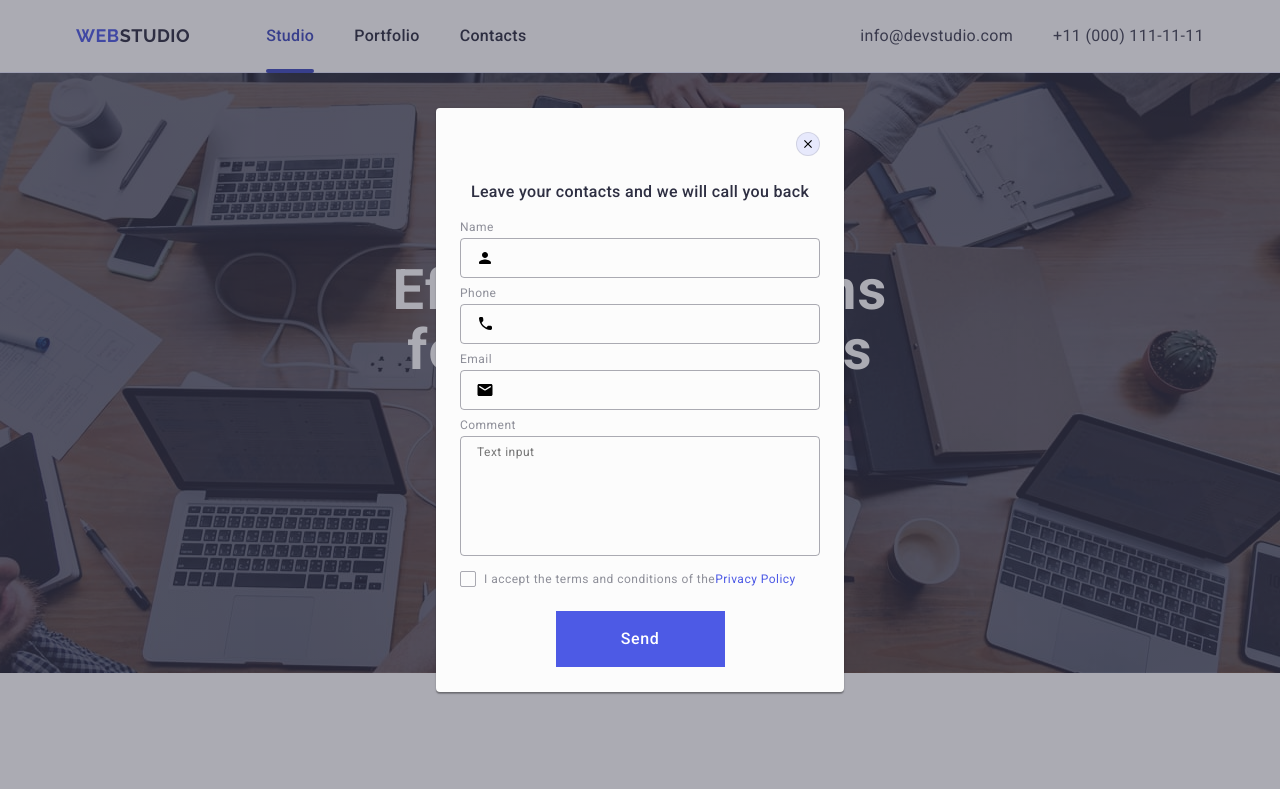
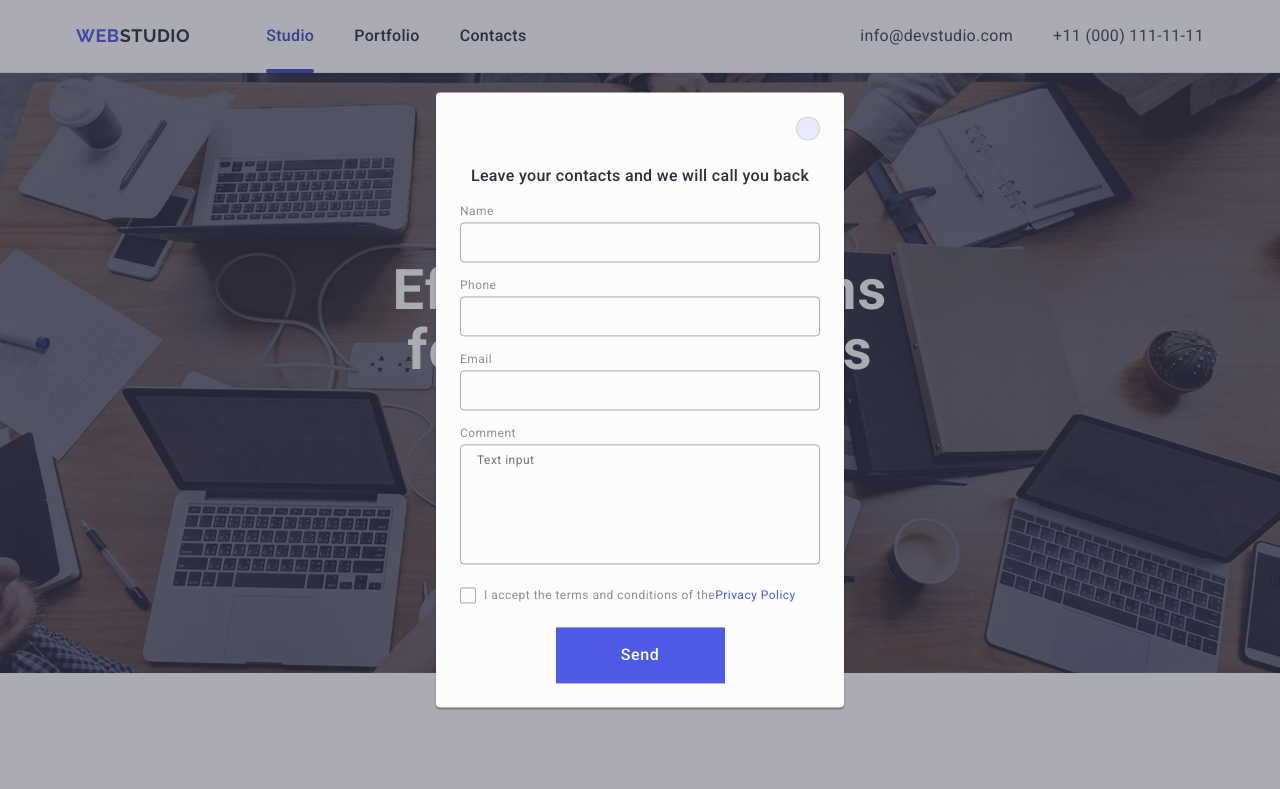
Before and after one commit to dzherdzh7/goit-markup-hw-05, a plain HTML site: page index.html in a window 1280 px wide. Shown: the top 789 px of the page. Drawn offline with nearby package versions, Linux system fonts and the light colour scheme.

Commit message:
fixed 12

```diff
--- a/css/styles.css
+++ b/css/styles.css
@@ -548,8 +548,7 @@ img {
   width: 408px;
   min-height: 584px;
   background: #fcfcfc;
-  box-shadow: 0px 1px 1px rgba(0, 0, 0, 0.14),
-    0px 1px 3px rgba(0, 0, 0, 0.12),
+  box-shadow: 0px 1px 1px rgba(0, 0, 0, 0.14), 0px 1px 3px rgba(0, 0, 0, 0.12),
     0px 2px 1px rgba(0, 0, 0, 0.2);
   border-radius: 4px;
   transition: transform 250ms cubic-bezier(0.4, 0, 0.2, 1);
@@ -610,7 +609,7 @@ img {
 /* modal fields */
 .modal-field,
 .modal-field-comment {
-  margin-bottom: 8px;
+  margin-bottom: 16px;
 }
 
 .modal-label {
@@ -720,7 +719,7 @@ img {
   min-width: 169px;
   height: 56px;
   margin: 0 auto;
-  font-family: "Roboto", sans-serif;
+  font-family: 'Roboto', sans-serif;
   font-size: 16px;
   font-weight: 500;
   line-height: 1.5;
@@ -737,7 +736,6 @@ img {
   background-color: #404bbf;
 }
 
-
 img {
   display: block;
   max-width: 100%;
```
Also changed, not shown: index.html (indentation only).
